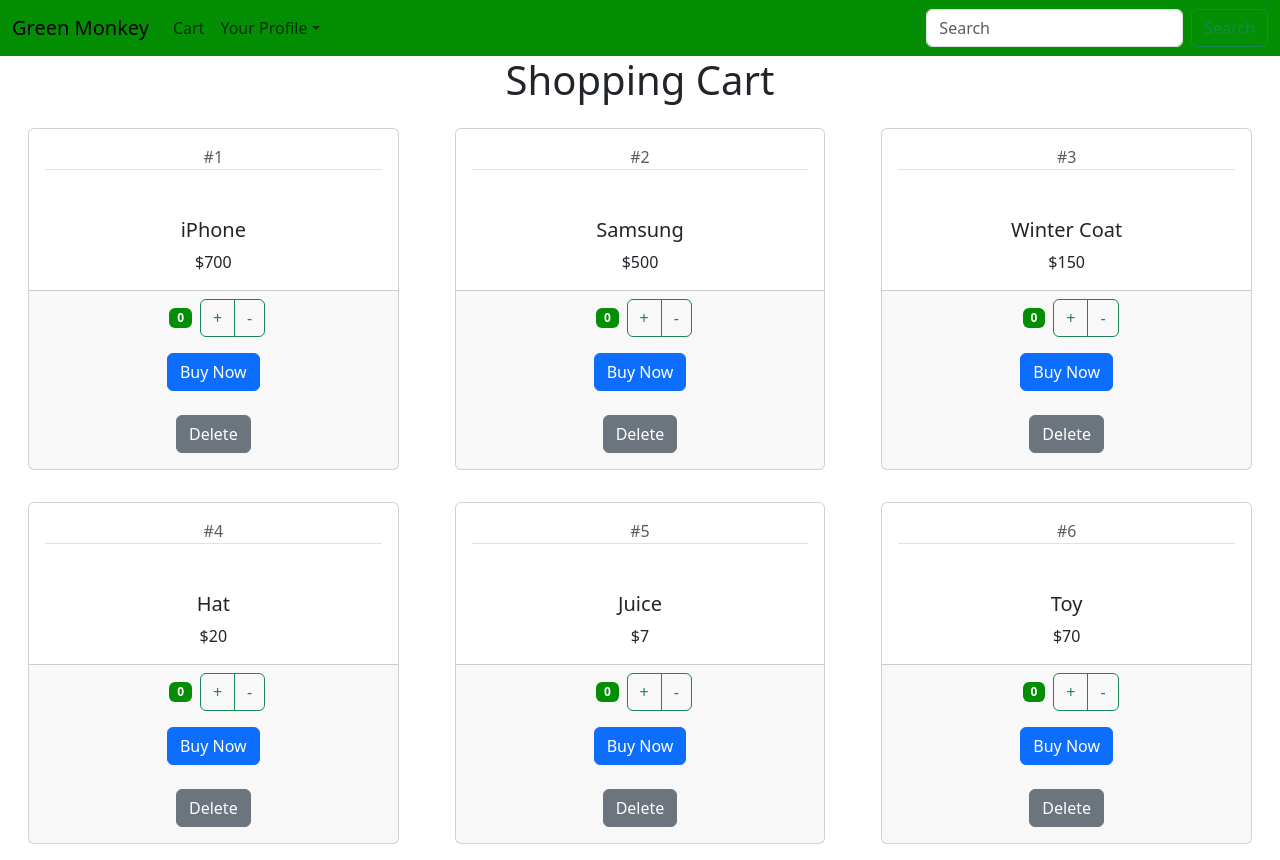
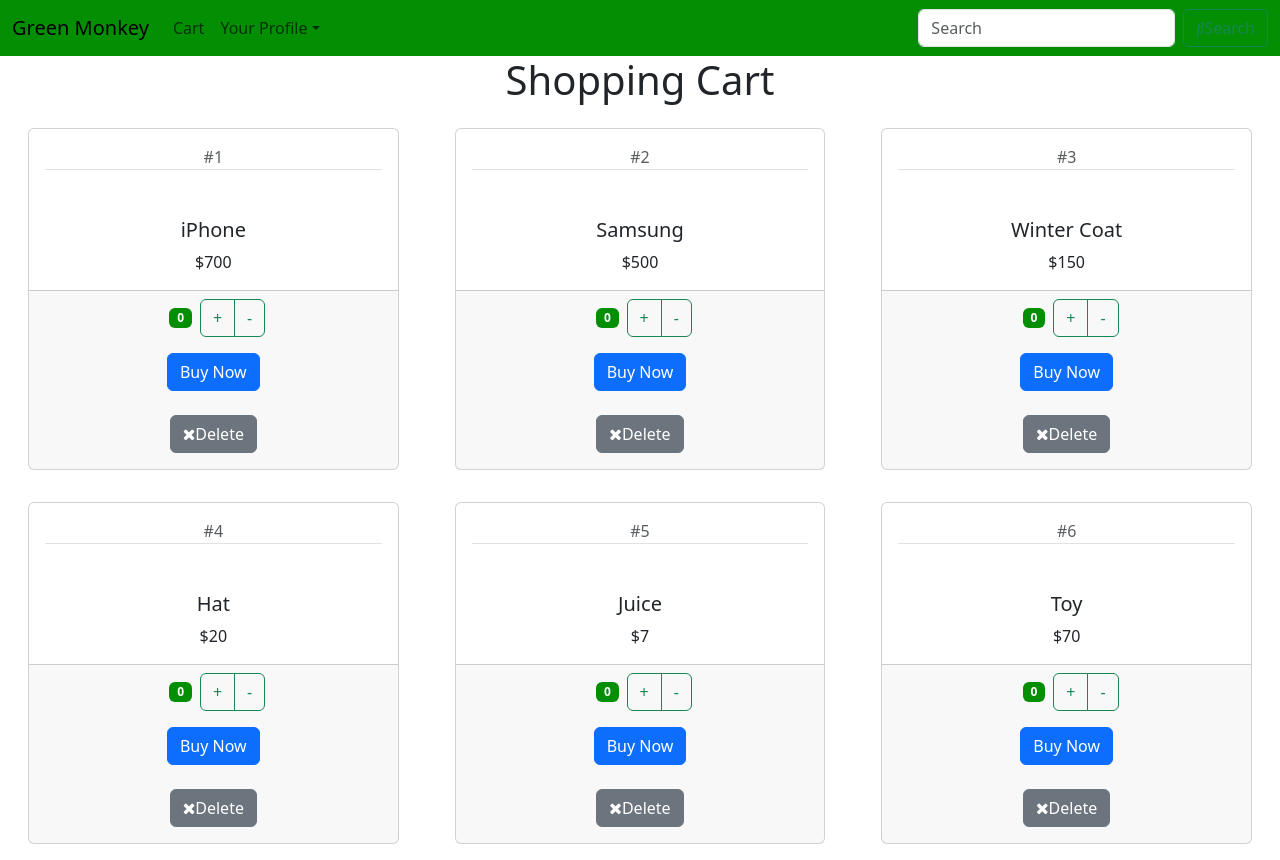
Before and after one commit to Tatiana-425/online-marketplace-app, a React (Create React App) app: page /cart in a window 1280 px wide. Built offline with nearby package versions, Linux system fonts and the light colour scheme.

Commit message:
added delete item functionality to the Shopping cart

```diff
--- a/package.json
+++ b/package.json
@@ -7,6 +7,7 @@
     "@testing-library/react": "^13.4.0",
     "@testing-library/user-event": "^13.5.0",
     "bootstrap": "^5.3.2",
+    "font-awesome": "^4.7.0",
     "jquery": "^3.7.1",
     "popper.js": "^1.16.1",
     "react": "^18.2.0",
--- a/src/App.css
+++ b/src/App.css
@@ -69,3 +69,7 @@ background-color: white;
 td {
   background-color: transparent !important;
 }
+
+.delete-button {
+  cursor: pointer;
+}
--- a/src/App.js
+++ b/src/App.js
@@ -1,12 +1,12 @@
 import React from 'react';
 import {BrowserRouter as Router, Route, Routes} from 'react-router-dom';
-import logo from './logo.svg';
 import './App.css';
 import './NavBar.jsx'
 import NavBar from './NavBar.jsx';
 import CustomersList from './CustomersList.jsx';
 import YourAccount from './YourAccount.jsx';
 import ShoppingCart from './ShoppingCart.jsx';
+import "font-awesome/css/font-awesome.css";
 
 
 function App() {
--- a/src/NavBar.jsx
+++ b/src/NavBar.jsx
@@ -1,6 +1,6 @@
 import React, { Component } from 'react';
 import YourAccount from './YourAccount.jsx';
-
+import "font-awesome/css/font-awesome.css";
 
 class NavBar extends Component {
   render() {
@@ -72,7 +72,8 @@ class NavBar extends Component {
                   aria-label="Search"
                 />
                 <button className="btn btn-outline-success" type="submit">
-                  Search
+                <i className="fas fa-search"></i>
+                    Search
                 </button>
               </form>
             </div>
--- a/src/Product.jsx
+++ b/src/Product.jsx
@@ -58,9 +58,15 @@ render(){
                 <div className='float-left'>
                 {this.props.children && this.props.children.find(child => child.type === 'button' && child.props.className === 'btn btn-primary m-3 text-left')}
                 </div>
-                <div className='float-right'>
-                {this.props.children && this.props.children.find(child => child.type === 'button' && child.props.className === 'btn btn-secondary m-2 text-right')}
-                </div>
+                <button
+                 className="btn btn-secondary m-2 text-right delete-button"
+                 onClick={() => this.props.onDelete(this.state.id)}
+                >
+  <i className="fa fa-times"></i>
+  <span>Delete</span>
+</button>
+
+
             </div>
         </div>
         </div>
--- a/src/ShoppingCart.jsx
+++ b/src/ShoppingCart.jsx
@@ -1,5 +1,6 @@
 import React, { Component } from "react";
 import Product from "./Product.jsx";
+import "font-awesome/css/font-awesome.css";
 
 export default class ShoppingCart extends Component {
   state = {
@@ -55,13 +56,34 @@ export default class ShoppingCart extends Component {
               quantity={prod.quantity}
               onIncrement={() => this.handleIncrement(prod)}
               onDecrement={() => this.handleDecrement(prod)}
+              onDelete={this.handleDelete}
             >
               <button className="btn btn-primary m-3 text-left">Buy Now</button>
-              <button className="btn btn-secondary m-2 text-right">Delete</button>
+              <button className="btn btn-secondary m-2 text-right delete-button">
+                <i className="fa fa-times">
+                  <span onClick={()=>{this.handleDelete(this.state.prod)}}>
+                   Delete
+                   </span>
+                   </i>
+                   </button>
             </Product>
           ))}
         </div>
       </div>
     );
   }
+  // executes when user clicks on delete button
+
+  handleDelete = (productId) => {
+    let allProducts = [...this.state.products];
+    let index = allProducts.findIndex((product) => product.id === productId);
+
+    // delete a product based on index
+    if (index !== -1) {
+      allProducts.splice(index, 1);
+      // Update the state
+      this.setState({ products: allProducts });
+    }
+  };
+
 }
```
Also changed, not shown: 1 other file (tests, documents, lock files or other folders).
